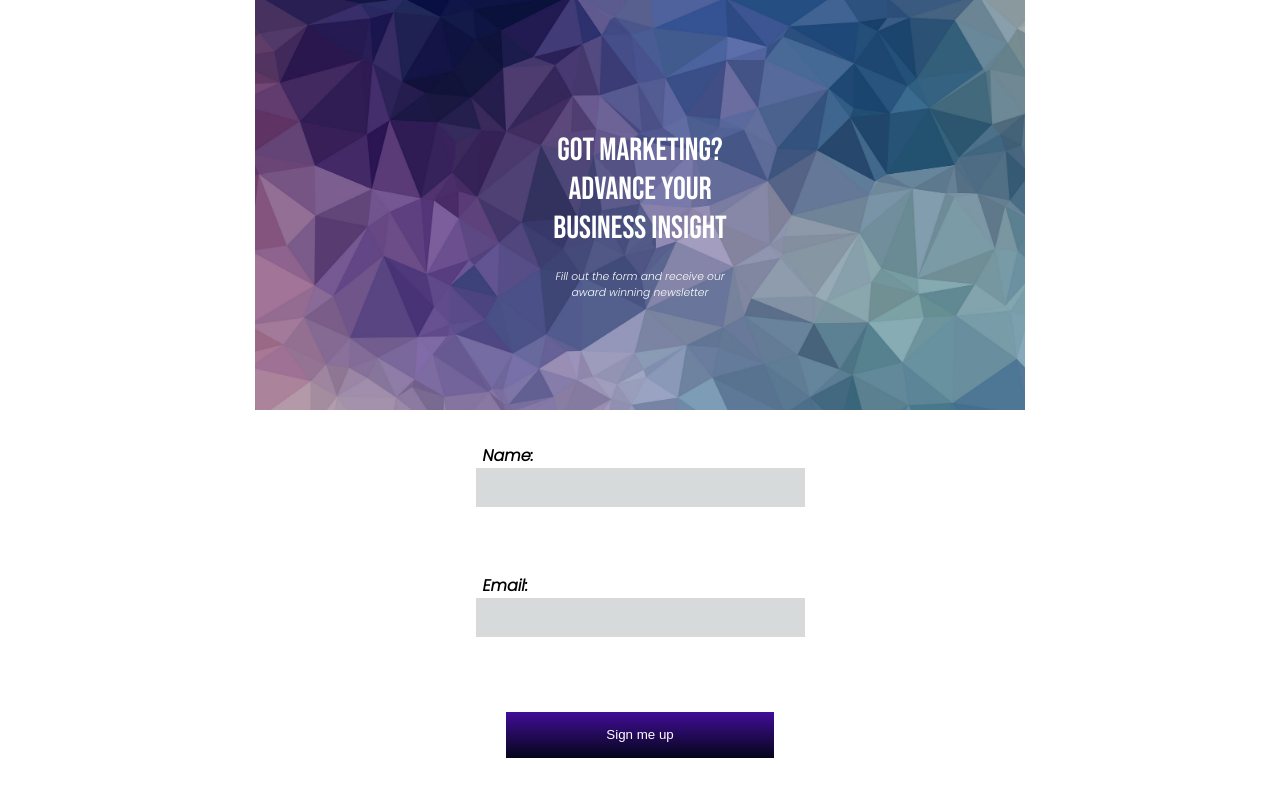
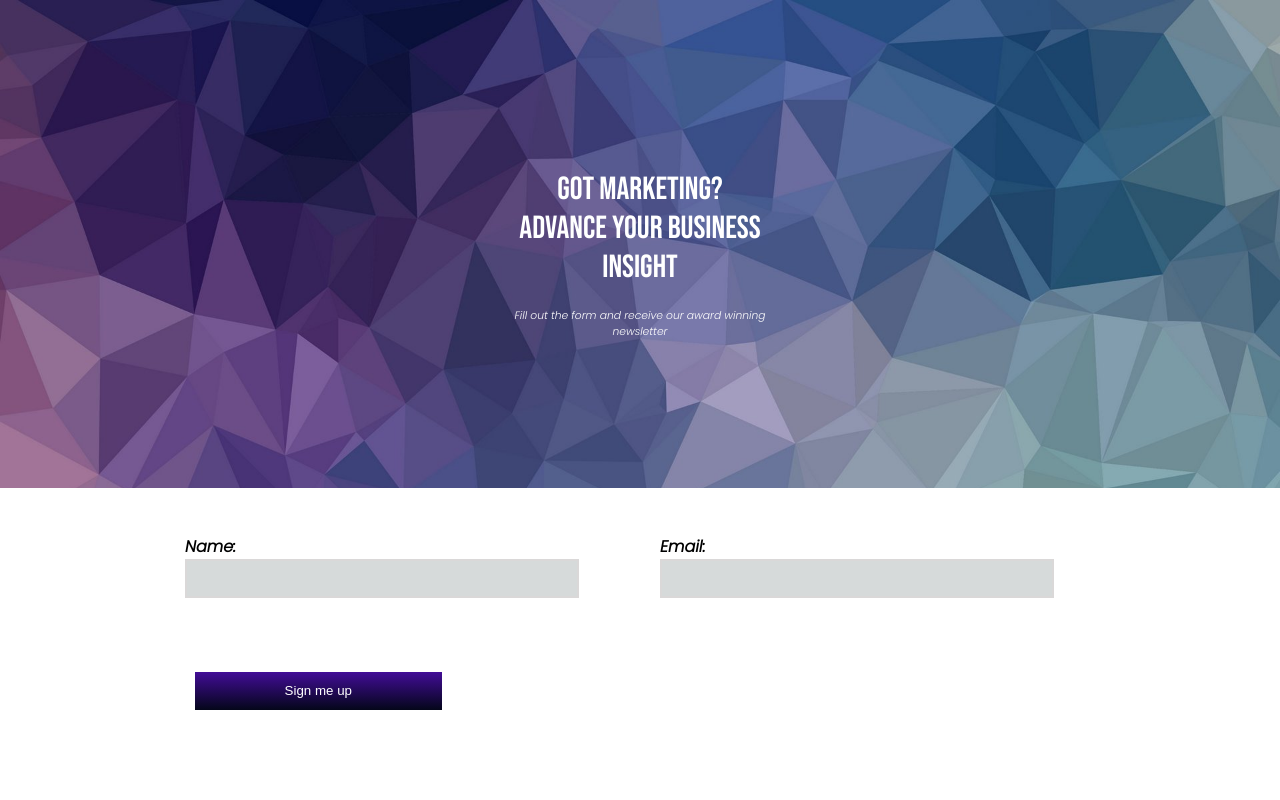
Before and after one commit to sazukeR/landingpage, a website: page index.html in a window 1280 px wide. Drawn offline with Linux system fonts and the light colour scheme.

Commit message:
tablet breakpoint added

```diff
--- a/styles.css
+++ b/styles.css
@@ -13,9 +13,8 @@ body {
   display: flex;
   flex-direction: column;
   width: 100%;
-  max-width: 770px;
   height: 100%;
-  max-height: 844px;
+  max-height: 1000px;
   margin-right: auto;
   margin-left: auto;
 }
@@ -36,8 +35,7 @@ body {
 
 .box1 .title {
   align-items: center;
-  min-width: 200px;
-  max-width: 200px;
+  width: 200px;
 }
 
 .box1 h1 {
@@ -63,7 +61,6 @@ body {
 
 .container .box2 {
   display: flex;
-  justify-content: space-around;
   align-items: center;
   flex-direction: column;
   width: 100%;
@@ -114,3 +111,63 @@ input[type="submit"] {
   padding: 8px 0 8px 0;
   border: none;
 }
+
+@media screen and (min-width: 770px) {
+  .container .box1 {
+    height: 60%;
+  }
+
+  .box1 .title {
+    width: 250px;
+  }
+
+  .box1 .info {
+    width: 270px;
+  }
+
+  .container .box2 {
+    justify-content: center;
+    flex-direction: row;
+    height: 40%;
+  }
+
+  .box2 form {
+    justify-content: center;
+    flex-direction: row;
+    flex-wrap: wrap;
+    width: 100%;
+    height: 100%;
+    min-width: 450px;
+    max-width: 990px;
+  }
+
+  .box2 div {
+    justify-content: center;
+    width: 35%;
+    height: 30%;
+    flex-grow: 1;
+  }
+
+  input[type="text"],
+  input[type="email"] {
+    width: 80%;
+    align-self: flex-start;
+  }
+
+  form div:nth-child(1) {
+    margin-left: 40px;
+  }
+
+  form div:nth-child(3) {
+    align-self: flex-start;
+    flex-grow: 0.1;
+    width: 100%;
+  }
+
+  input[type="submit"] {
+    align-self: flex-start;
+    border: none;
+    width: 25%;
+    margin-left: 5%;
+  }
+}
```
